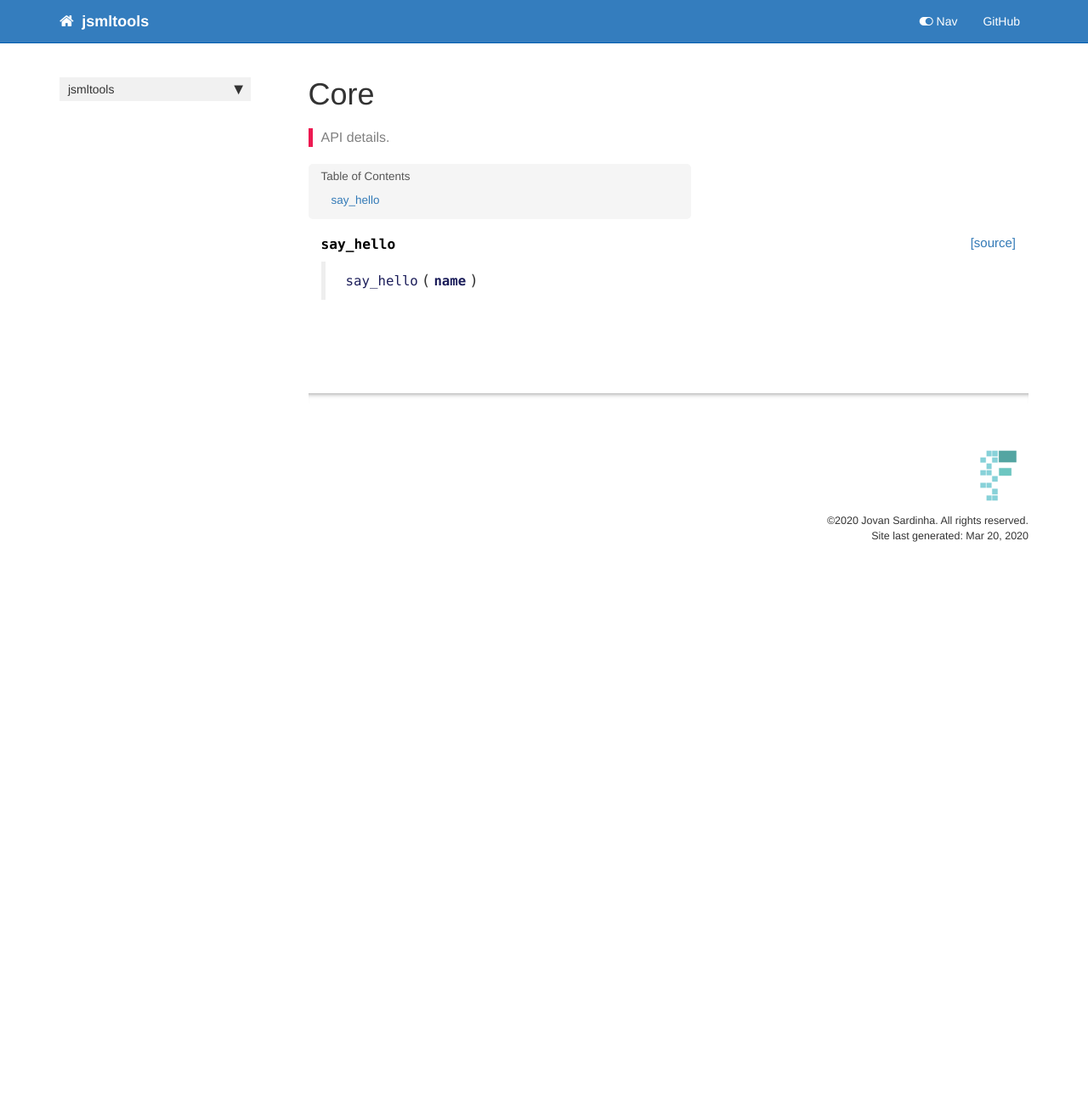
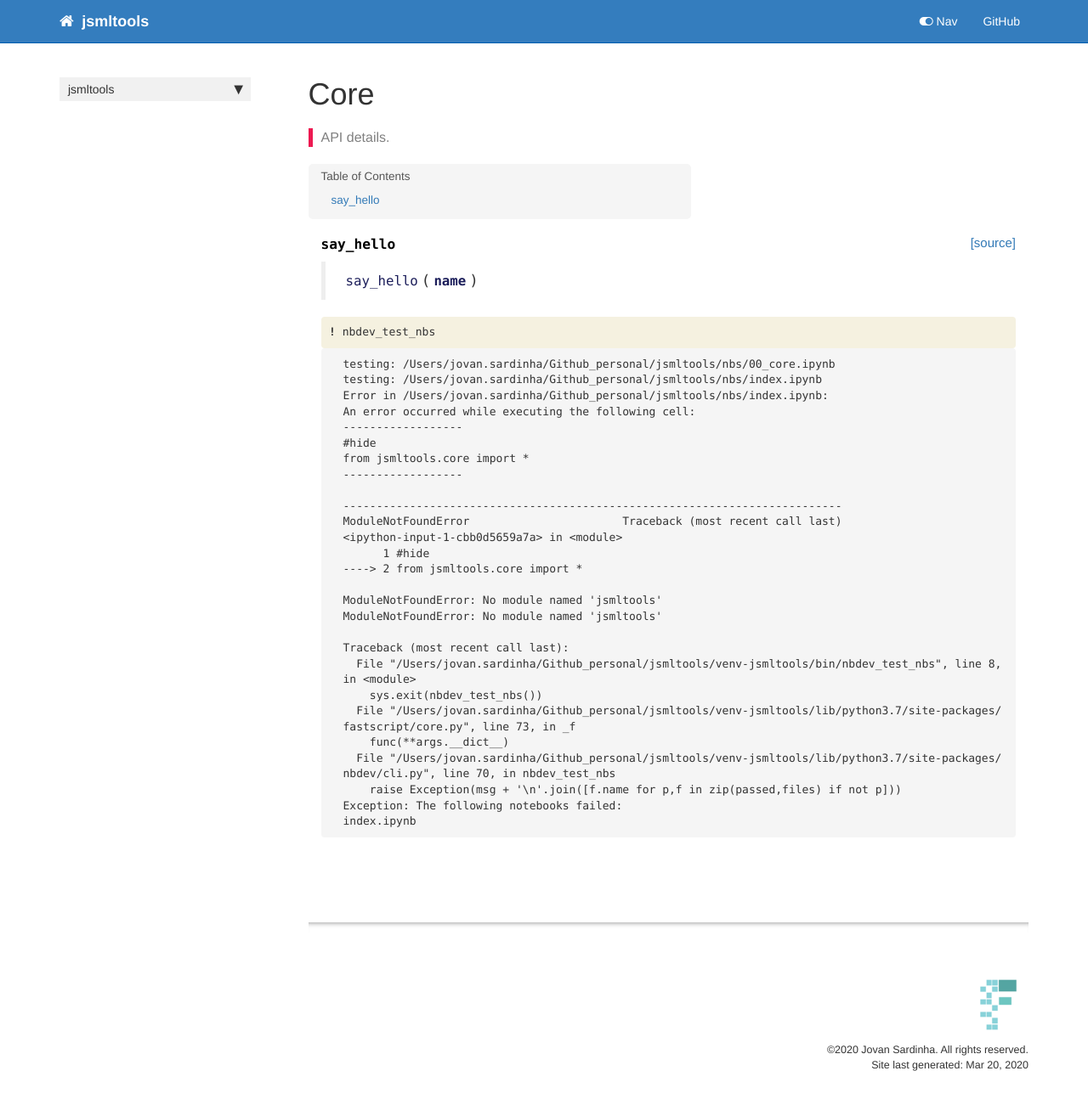
Before and after one commit to jovsa/jovsatools, a Jekyll site: the page built from docs/core.html, in a window 1280 px wide. Shown: the whole page at 85% size. Built offline with Jekyll 4.4.1, drawn with Linux system fonts in a browser that asks for light colours; nearby versions of some CDN libraries; comment, search, counter and statistics services are not loaded; before the commit the page ends 900 px from its top, so only the background shows below that.

```diff
--- a/docs/core.html
+++ b/docs/core.html
@@ -47,5 +47,58 @@
 </div>
 
 </div>
+<div class="cell border-box-sizing code_cell rendered">
+<div class="input">
+
+<div class="inner_cell">
+    <div class="input_area">
+<div class=" highlight hl-ipython3"><pre><span></span><span class="o">!</span> nbdev_test_nbs
+</pre></div>
+
+    </div>
+</div>
+</div>
+
+<div class="output_wrapper">
+<div class="output">
+
+<div class="output_area">
+
+<div class="output_subarea output_stream output_stdout output_text">
+<pre>testing: /Users/jovan.sardinha/Github_personal/jsmltools/nbs/00_core.ipynb
+testing: /Users/jovan.sardinha/Github_personal/jsmltools/nbs/index.ipynb
+Error in /Users/jovan.sardinha/Github_personal/jsmltools/nbs/index.ipynb:
+An error occurred while executing the following cell:
+------------------
+#hide
+from jsmltools.core import *
+------------------
+
+<span class="ansi-red-fg">---------------------------------------------------------------------------</span>
+<span class="ansi-red-fg">ModuleNotFoundError</span>                       Traceback (most recent call last)
+<span class="ansi-green-fg">&lt;ipython-input-1-cbb0d5659a7a&gt;</span> in <span class="ansi-cyan-fg">&lt;module&gt;</span>
+<span class="ansi-green-intense-fg ansi-bold">      1</span> <span class="ansi-red-fg">#hide</span>
+<span class="ansi-green-fg">----&gt; 2</span><span class="ansi-red-fg"> </span><span class="ansi-green-fg">from</span> jsmltools<span class="ansi-blue-fg">.</span>core <span class="ansi-green-fg">import</span> <span class="ansi-blue-fg">*</span>
+
+<span class="ansi-red-fg">ModuleNotFoundError</span>: No module named &#39;jsmltools&#39;
+ModuleNotFoundError: No module named &#39;jsmltools&#39;
+
+Traceback (most recent call last):
+  File &#34;/Users/jovan.sardinha/Github_personal/jsmltools/venv-jsmltools/bin/nbdev_test_nbs&#34;, line 8, in &lt;module&gt;
+    sys.exit(nbdev_test_nbs())
+  File &#34;/Users/jovan.sardinha/Github_personal/jsmltools/venv-jsmltools/lib/python3.7/site-packages/fastscript/core.py&#34;, line 73, in _f
+    func(**args.__dict__)
+  File &#34;/Users/jovan.sardinha/Github_personal/jsmltools/venv-jsmltools/lib/python3.7/site-packages/nbdev/cli.py&#34;, line 70, in nbdev_test_nbs
+    raise Exception(msg + &#39;\n&#39;.join([f.name for p,f in zip(passed,files) if not p]))
+Exception: The following notebooks failed:
+index.ipynb
+</pre>
+</div>
+</div>
+
+</div>
+</div>
+
+</div>
     {% endraw %}
 </div>
```
Also changed, not shown: docs/index.html (+0 -27 lines), README.md, 3 other files.
